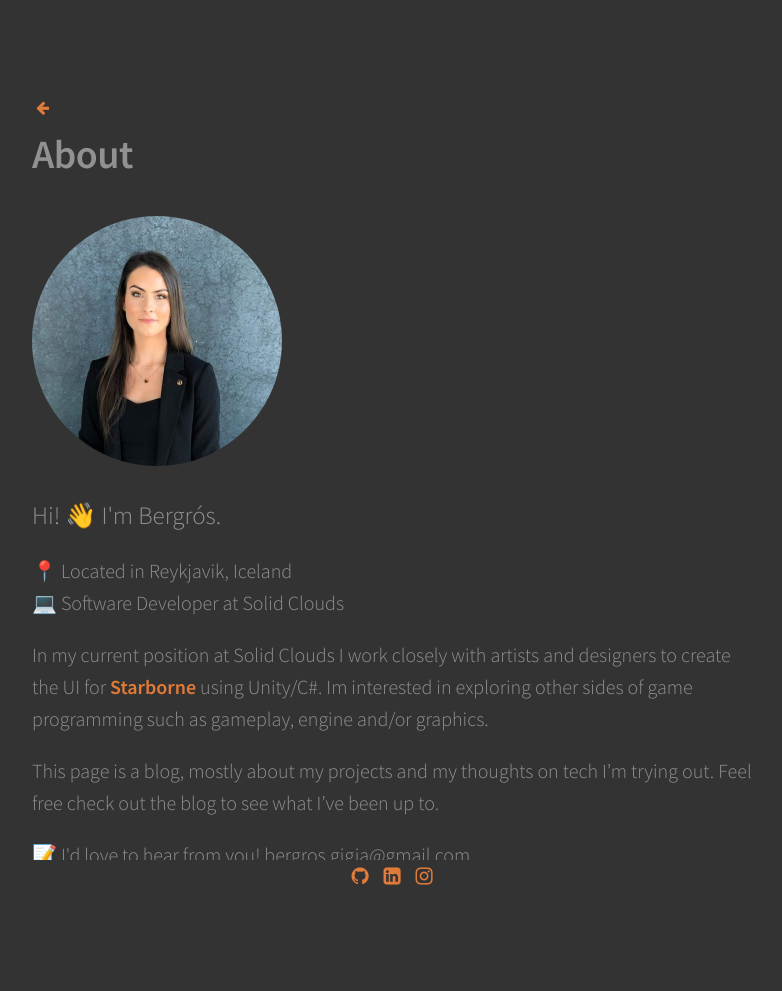
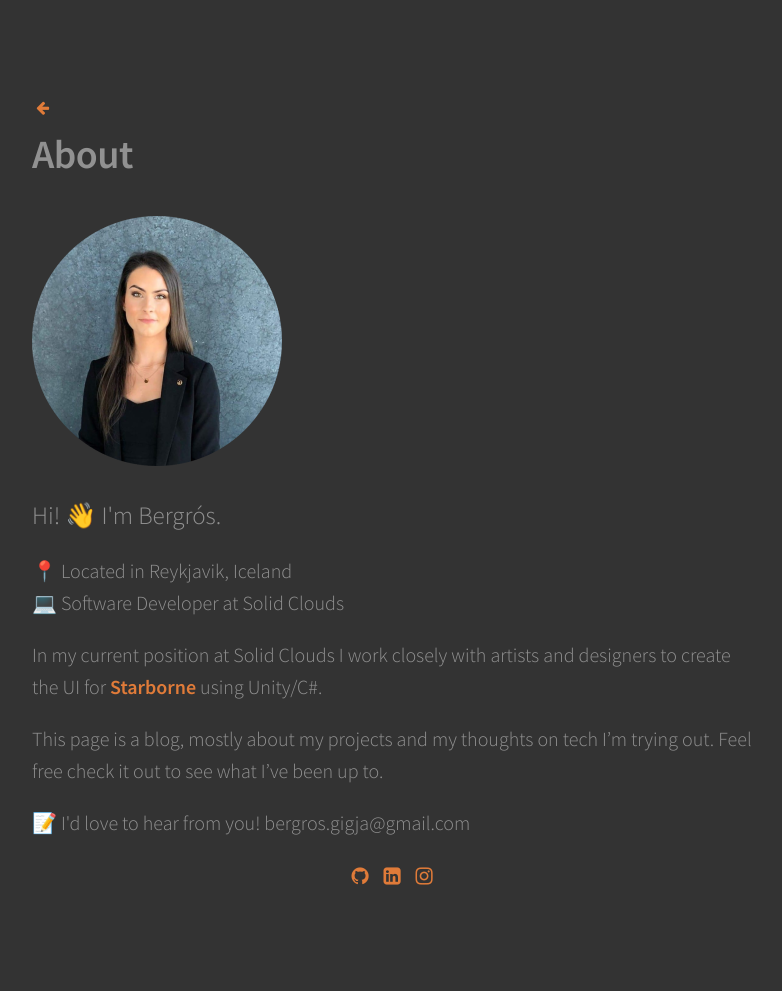
Before and after one commit to BergrosGigja/bergrosgigja.com, a Jekyll site: the page built from about-old.md, in a window 1280 px wide. Shown: the whole page, without its empty margins (248-1030 px from the left). Built offline with Jekyll 4.4.1, drawn with Linux system fonts in a browser that asks for light colours; emoji names are drawn with the system emoji font; after the commit the page ends 959 px from its top, so only the background shows below that.

```diff
--- a/about-old.md
+++ b/about-old.md
@@ -12,9 +12,9 @@ permalink: /about/
 :computer: Software Developer at Solid Clouds<br>
 </p>
 
-In my current position at Solid Clouds I work closely with artists and designers to create the UI for [Starborne](https://starborne.com/) using Unity/C#. Im interested in exploring other sides of game programming such as gameplay, engine and/or graphics.
+In my current position at Solid Clouds I work closely with artists and designers to create the UI for [Starborne](https://starborne.com/) using Unity/C#.
 
-This page is a blog, mostly about my projects and my thoughts on tech I'm trying out. Feel free check out the blog to see what I've been up to.
+This page is a blog, mostly about my projects and my thoughts on tech I'm trying out. Feel free check it out to see what I've been up to.
 
 <p>
 :memo: I'd love to hear from you! bergros.gigja@gmail.com<br>
--- a/index.html
+++ b/index.html
@@ -26,9 +26,10 @@ layout: default
   :round_pushpin: Located in Reykjavik, Iceland<br>
   </p>
 
-  In my current position at Solid Clouds I work closely with artists and designers to create the UI for <a href="https://starborne.com/">Starborne</a> using Unity/C#. I'm interested in exploring other sides of game development such as gameplay or engine programming.
+  In my current position at Solid Clouds I work closely with artists and designers to create the UI for <a href="https://starborne.com/">Starborne</a> using Unity/C#.
   <br><br>
-  This page is a blog for my projects and thoughts on tech I'm trying out. Feel free to check it out to see what I've been up to.
+  This page is a blog for my projects and thoughts on tech I'm trying out.<br>
+  Feel free to check it out to see what I've been up to.
 
   <p><br>
   :memo: I'd love to hear from you! bergros.gigja@gmail.com
```
Also changed, not shown: 1 other file.
